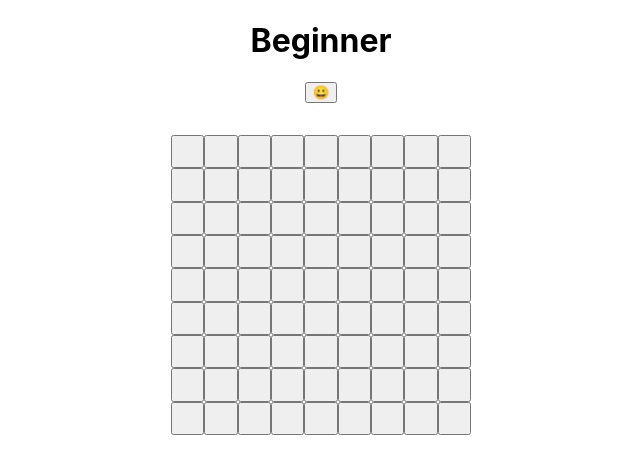
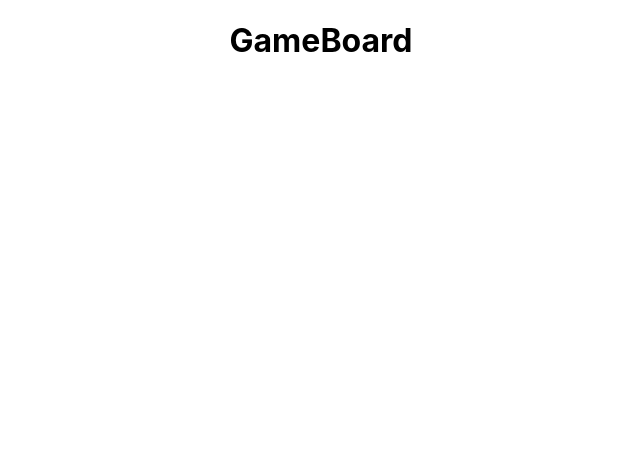
Before and after one commit to narrwep27/minesweeper_game_project, a React (Create React App) app: page / in a window 1280 px wide. Shown: the top 474 px of the page, without its empty margins (319-959 px from the left). Built offline with nearby package versions, Linux system fonts and the light colour scheme.

Commit message:
deleted unnecessary files and packages

```diff
--- a/package.json
+++ b/package.json
@@ -12,7 +12,6 @@
     "@types/react-dom": "^18.0.7",
     "react": "^18.2.0",
     "react-dom": "^18.2.0",
-    "react-router-dom": "^6.4.2",
     "react-scripts": "5.0.1",
     "typescript": "^4.8.4",
     "web-vitals": "^2.1.4"
--- a/src/App.tsx
+++ b/src/App.tsx
@@ -1,9 +1,11 @@
 import React from 'react';
+import GameBoard from './components/GameBoard';
 import './styles/App.css';
 
 function App() {
   return (
     <div className="App">
+      <GameBoard />
     </div>
   );
 }
--- /dev/null
+++ b/src/components/GameBoard.tsx
@@ -0,0 +1,9 @@
+const GameBoard = () => {
+    return (
+        <div className="GameBoard">
+            <h1>GameBoard</h1>
+        </div>
+    );
+};
+
+export default GameBoard;
--- a/src/index.tsx
+++ b/src/index.tsx
@@ -1,37 +1,16 @@
 import React from 'react';
 import ReactDOM from 'react-dom/client';
-import {
-  createBrowserRouter,
-  RouterProvider
-} from "react-router-dom";
 import reportWebVitals from './reportWebVitals';
-import BeginnerPage from './pages/BeginnerPage';
 import './index.css';
-import IntermediatePage from './pages/IntermediatePage';
-import ExpertPage from './pages/ExpertPage';
+import App from './App';
 
 const root = ReactDOM.createRoot(
   document.getElementById('root') as HTMLElement
 );
 
-const router = createBrowserRouter([
-  {
-    path: "/",
-    element: <BeginnerPage />
-  },
-  {
-    path: "/intermediate",
-    element: <IntermediatePage />
-  },
-  {
-    path: "/expert",
-    element: <ExpertPage />
-  }
-])
-
 root.render(
   <React.StrictMode>
-    <RouterProvider router={router} />
+    <App />
   </React.StrictMode>
 );
 
--- a/src/pages/BeginnerPage.tsx
+++ /dev/null
@@ -1,97 +0,0 @@
-import GameHeader from "../components/GameHeader";
-import GridButton from "../components/GridButton";
-import "../styles/pages/BeginnerPage.css";
-
-const BeginnerPage = (): JSX.Element => {
-    return (
-        <div className="BeginnerPage">
-            <h1>Beginner</h1>
-            <GameHeader />
-            <div className="GameGrid">
-                <GridButton name="r1c1" content="" />
-                <GridButton name="r1c2" content="" />
-                <GridButton name="r1c3" content="" />
-                <GridButton name="r1c4" content="" />
-                <GridButton name="r1c5" content="" />
-                <GridButton name="r1c6" content="" />
-                <GridButton name="r1c7" content="" />
-                <GridButton name="r1c8" content="" />
-                <GridButton name="r1c9" content="" />
-                <GridButton name="r2c1" content="" />
-                <GridButton name="r2c2" content="" />
-                <GridButton name="r2c3" content="" />
-                <GridButton name="r2c4" content="" />
-                <GridButton name="r2c5" content="" />
-                <GridButton name="r2c6" content="" />
-                <GridButton name="r2c7" content="" />
-                <GridButton name="r2c8" content="" />
-                <GridButton name="r2c9" content="" />
-                <GridButton name="r3c1" content="" />
-                <GridButton name="r3c2" content="" />
-                <GridButton name="r3c3" content="" />
-                <GridButton name="r3c4" content="" />
-                <GridButton name="r3c5" content="" />
-                <GridButton name="r3c6" content="" />
-                <GridButton name="r3c7" content="" />
-                <GridButton name="r3c8" content="" />
-                <GridButton name="r3c9" content="" />
-                <GridButton name="r4c1" content="" />
-                <GridButton name="r4c2" content="" />
-                <GridButton name="r4c3" content="" />
-                <GridButton name="r4c4" content="" />
-                <GridButton name="r4c5" content="" />
-                <GridButton name="r4c6" content="" />
-                <GridButton name="r4c7" content="" />
-                <GridButton name="r4c8" content="" />
-                <GridButton name="r4c9" content="" />
-                <GridButton name="r5c1" content="" />
-                <GridButton name="r5c2" content="" />
-                <GridButton name="r5c3" content="" />
-                <GridButton name="r5c4" content="" />
-                <GridButton name="r5c5" content="" />
-                <GridButton name="r5c6" content="" />
-                <GridButton name="r5c7" content="" />
-                <GridButton name="r5c8" content="" />
-                <GridButton name="r5c9" content="" />
-                <GridButton name="r6c1" content="" />
-                <GridButton name="r6c2" content="" />
-                <GridButton name="r6c3" content="" />
-                <GridButton name="r6c4" content="" />
-                <GridButton name="r6c5" content="" />
-                <GridButton name="r6c6" content="" />
-                <GridButton name="r6c7" content="" />
-                <GridButton name="r6c8" content="" />
-                <GridButton name="r6c9" content="" />
-                <GridButton name="r7c1" content="" />
-                <GridButton name="r7c2" content="" />
-                <GridButton name="r7c3" content="" />
-                <GridButton name="r7c4" content="" />
-                <GridButton name="r7c5" content="" />
-                <GridButton name="r7c6" content="" />
-                <GridButton name="r7c7" content="" />
-                <GridButton name="r7c8" content="" />
-                <GridButton name="r7c8" content="" />
-                <GridButton name="r8c1" content="" />
-                <GridButton name="r8c2" content="" />
-                <GridButton name="r8c3" content="" />
-                <GridButton name="r8c4" content="" />
-                <GridButton name="r8c5" content="" />
-                <GridButton name="r8c6" content="" />
-                <GridButton name="r8c7" content="" />
-                <GridButton name="r8c8" content="" />
-                <GridButton name="r8c9" content="" />
-                <GridButton name="r9c1" content="" />
-                <GridButton name="r9c2" content="" />
-                <GridButton name="r9c3" content="" />
-                <GridButton name="r9c4" content="" />
-                <GridButton name="r9c5" content="" />
-                <GridButton name="r9c6" content="" />
-                <GridButton name="r9c7" content="" />
-                <GridButton name="r9c8" content="" />
-                <GridButton name="r9c9" content="" />
-            </div>
-        </div>
-    );
-};
-
-export default BeginnerPage;
--- a/src/pages/ExpertPage.tsx
+++ /dev/null
@@ -1,9 +0,0 @@
-const ExpertPage = () => {
-    return (
-        <div className="ExpertPage">
-            <h1>Expert</h1>
-        </div>
-    );
-};
-
-export default ExpertPage;
--- a/src/pages/IntermediatePage.tsx
+++ /dev/null
@@ -1,9 +0,0 @@
-const IntermediatePage = () => {
-    return (
-        <div className="IntermediatePage">
-            <h1>Intermediate</h1>
-        </div>
-    );
-};
-
-export default IntermediatePage;
--- /dev/null
+++ b/src/styles/App.css
@@ -0,0 +1,3 @@
+.App {
+    text-align: center;
+}
--- a/src/styles/pages/BeginnerPage.css
+++ /dev/null
@@ -1,11 +0,0 @@
-.BeginnerPage {
-    text-align: center;
-}
-
-.BeginnerPage .GameGrid {
-    display: grid;
-    grid-template-columns: 1fr 1fr 1fr 1fr 1fr 1fr 1fr 1fr 1fr;
-    grid-template-rows: 1fr 1fr 1fr 1fr 1fr 1fr 1fr 1fr 1fr;
-    width:fit-content;
-    margin: 2em auto;
-}
```
Also changed, not shown: src/models/Mode.ts (deleted, +0 -7 lines), 1 other file (tests, documents, lock files or other folders).
